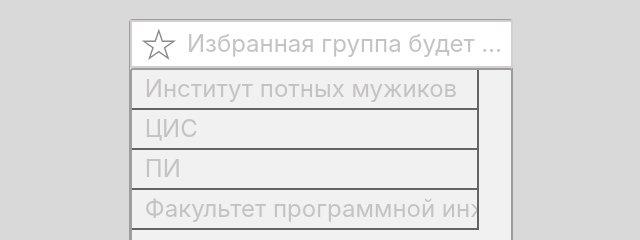
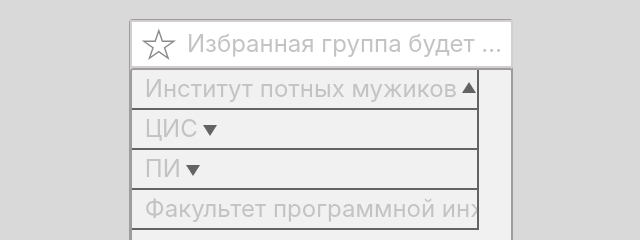
Before and after one commit to ystuler/frontend, a Vue app: page /group in a window 1280 px wide. Both pictures are taken after a click on the element "Институт потных мужиков". Shown: the part 141-381 px from the top of the page, without its empty margins (319-959 px from the left). Built offline with nearby package versions, Linux system fonts and the light colour scheme.

Commit message:
style(arrow): new svg

```diff
--- a/src/components/Group/SelectionComponent.vue
+++ b/src/components/Group/SelectionComponent.vue
@@ -11,10 +11,16 @@
           <div class="forScroll">
             <ul class="cursor-pointer">
               <li v-for="group in groupStore.groups" :key="group.id">
-                <div @click="toggleFacultyVisibility(group.id)" class="boxF"><span class="p">{{ group.Faculty }}</span></div>
-                <ul v-if="activeFaculty ===group.id">
+                <div @click="toggleFacultyVisibility(group.id)" class="boxF">
+                  <span class="p">{{ group.Faculty }}</span>
+                  <span v-html="activeFaculty === group.id ? arrowSVG : arrowSVG2"> </span>
+                </div>
+                <ul v-if="activeFaculty === group.id">
                   <li v-for="direction in group.Direction" :key="direction.id">
-                    <div class="boxF" @click="toggleGroupVisibility(direction.id)"><span class="p">{{ direction.name_group }}</span></div>
+                    <div class="boxF" @click="toggleGroupVisibility(direction.id)">
+                      <span class="p">{{ direction.name_group }}</span>
+                      <span v-html="activeGroup === direction.id ? arrowSVG : arrowSVG2"> </span>
+                    </div>
                     <ul v-if="activeGroup === direction.id">
                       <li v-for="groupName in direction.list" :key="groupName.id">
                         <div class="boxF" @click="toggleFavoriteGroup(groupName.id)">
@@ -31,17 +37,16 @@
         </div>
       </div>
     </div>
-
   </div>
 </template>
 
 <script setup lang="ts">
-import { starSVG, starSVG2,starSVG3,starSVG4 } from "../../utils/StarSVG.ts";
+import { starSVG, starSVG2, starSVG3, starSVG4 } from "../../utils/StarSVG.ts";
+import { arrowSVG, arrowSVG2 } from "../../utils/arrowSVG.ts";
 import { useGroupStore } from "../../stores/group.store.ts";
-import { computed, ref } from "vue";
+import { ref } from "vue";
 
 const groupStore = useGroupStore();
-
 const activeFaculty = ref<number | null>(null);
 const activeGroup = ref<number | null>(null);
 const selectedGroupNameId = ref<number | null>(null);
@@ -62,14 +67,24 @@ const toggleFacultyVisibility = (groupId: number) => {
   }
 };
 
+const holder = ref("Избранная группа будет тут...");
 
-const holder = ref("Избранная группа будет тут...");
 const toggleFavoriteGroup = (groupNameId: number) => {
-  holder.value = groupStore.groups.find(group => group.Direction.some(direction => direction.list.some(groupName => groupName.id === groupNameId)))?.Direction.flatMap(direction => direction.list).find(groupName => groupName.id === groupNameId)?.name || "";
+  const foundGroup = groupStore.groups.find(group =>
+      group.Direction.some(direction =>
+          direction.list.some(groupName => groupName.id === groupNameId)
+      )
+  );
 
+  const allGroupNamesInFoundGroup = foundGroup?.Direction.flatMap(direction => direction.list);
+
+  const foundGroupName = allGroupNamesInFoundGroup?.find(groupName => groupName.id === groupNameId)?.name || "";
+
+  holder.value = foundGroupName;
   selectedGroupNameId.value = groupNameId;
 };
 </script>
+
 
 <style scoped>
 ::-webkit-scrollbar {
--- a/src/stores/mock/groups.json
+++ b/src/stores/mock/groups.json
@@ -14,6 +14,42 @@
           {
             "name": "ЦИС-11",
             "id": 2
+          },
+          {
+            "name": "ЦИС-12",
+            "id": 3
+          },
+          {
+            "name": "ЦИС-13",
+            "id": 4
+          },
+          {
+            "name": "ЦИС-14",
+            "id": 5
+          },
+          {
+            "name": "ЦИС-15",
+            "id": 6
+          },
+          {
+            "name": "ЦИС-16",
+            "id": 7
+          },
+          {
+            "name": "ЦИС-17",
+            "id": 8
+          },
+          {
+            "name": "ЦИС-18",
+            "id": 9
+          },
+          {
+            "name": "ЦИС-19",
+            "id": 10
+          },
+          {
+            "name": "ЦИС-20",
+            "id": 11
           }
         ]
       },
@@ -23,11 +59,11 @@
         "list": [
           {
             "name": "ПИ-10",
-            "id": 3
+            "id": 12
           },
           {
             "name": "ПИ-11",
-            "id": 4
+            "id": 13
           }
         ]
       }
@@ -43,11 +79,11 @@
         "list": [
           {
             "name": "ПОИТ-10",
-            "id": 5
+            "id": 14
           },
           {
             "name": "ПОИТ-11",
-            "id": 6
+            "id": 15
           }
         ]
       },
@@ -57,11 +93,11 @@
         "list": [
           {
             "name": "ПОИБМ-10",
-            "id": 7
+            "id": 16
           },
           {
             "name": "ПОИБМ-11",
-            "id": 8
+            "id": 17
           }
         ]
       }
--- /dev/null
+++ b/src/utils/arrowSVG.ts
@@ -0,0 +1,33 @@
+export const arrowSVG = '    <svg width="24.000000" height="24.000000" viewBox="0 0 24 24" fill="none" xmlns="http://www.w3.org/2000/svg" xmlns:xlink="http://www.w3.org/1999/xlink">\n' +
+    '        <desc>\n' +
+    '            Created with Pixso.\n' +
+    '    </desc>\n' +
+    '    <defs>\n' +
+    '    <clipPath id="clip5_121">\n' +
+    '    <rect id="play_arrow" width="24.000000" height="24.000000" transform="translate(0.000000 24.000000) rotate(-90.000000)" fill="white" fill-opacity="0"/>\n' +
+    '        </clipPath>\n' +
+    '        </defs>\n' +
+    '        <g opacity="0.820000">\n' +
+    '    <rect id="play_arrow" width="24.000000" height="24.000000" transform="translate(0.000000 24.000000) rotate(-90.000000)" fill="#FFFFFF" fill-opacity="0"/>\n' +
+    '    <g clip-path="url(#clip5_121)">\n' +
+    '    <path id="矢量 77" d="M5 16L19 16L12 5L5 16Z" fill="#444444" fill-opacity="1.000000" fill-rule="evenodd"/>\n' +
+    '        </g>\n' +
+    '        </g>\n' +
+    '        </svg>';
+
+export const arrowSVG2 = '  <svg width="24.000000" height="24.000000" viewBox="0 0 24 24" fill="none" xmlns="http://www.w3.org/2000/svg" xmlns:xlink="http://www.w3.org/1999/xlink">\n' +
+    '    <desc>\n' +
+    '        Created with Pixso.\n' +
+    '    </desc>\n' +
+    '    <defs>\n' +
+    '        <clipPath id="clip5_121">\n' +
+    '            <rect id="play_arrow" width="24.000000" height="24.000000" transform="translate(24.000000 0.000000) rotate(90.000000)" fill="white" fill-opacity="0"/>\n' +
+    '        </clipPath>\n' +
+    '    </defs>\n' +
+    '    <g opacity="0.820000">\n' +
+    '        <rect id="play_arrow" width="24.000000" height="24.000000" transform="translate(24.000000 0.000000) rotate(90.000000)" fill="#FFFFFF" fill-opacity="0"/>\n' +
+    '        <g clip-path="url(#clip5_121)">\n' +
+    '            <path id="矢量 77" d="M19 8L5 8L12 19L19 8Z" fill="#444444" fill-opacity="1.000000" fill-rule="evenodd"/>\n' +
+    '        </g>\n' +
+    '    </g>\n' +
+    '</svg>\n ';
```
